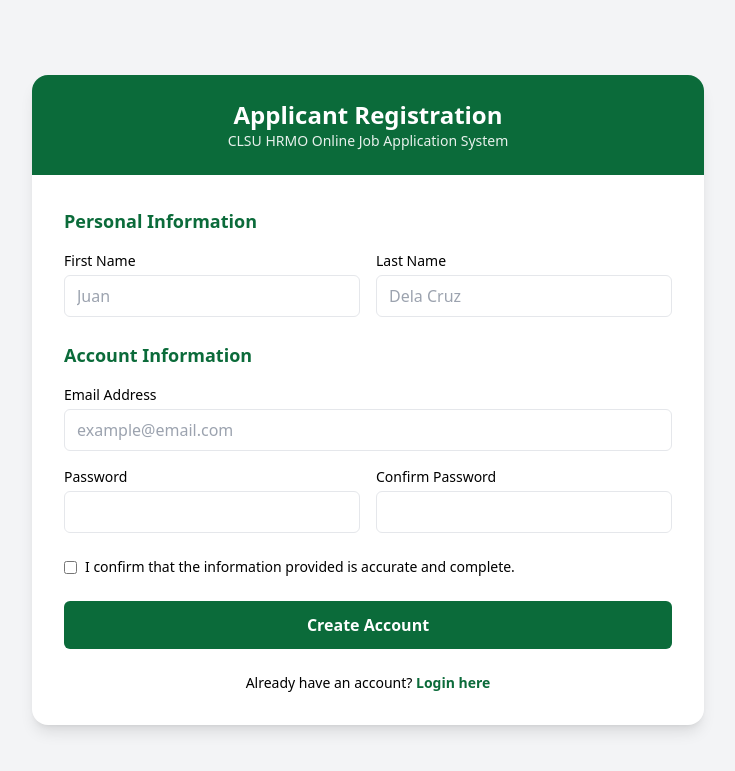
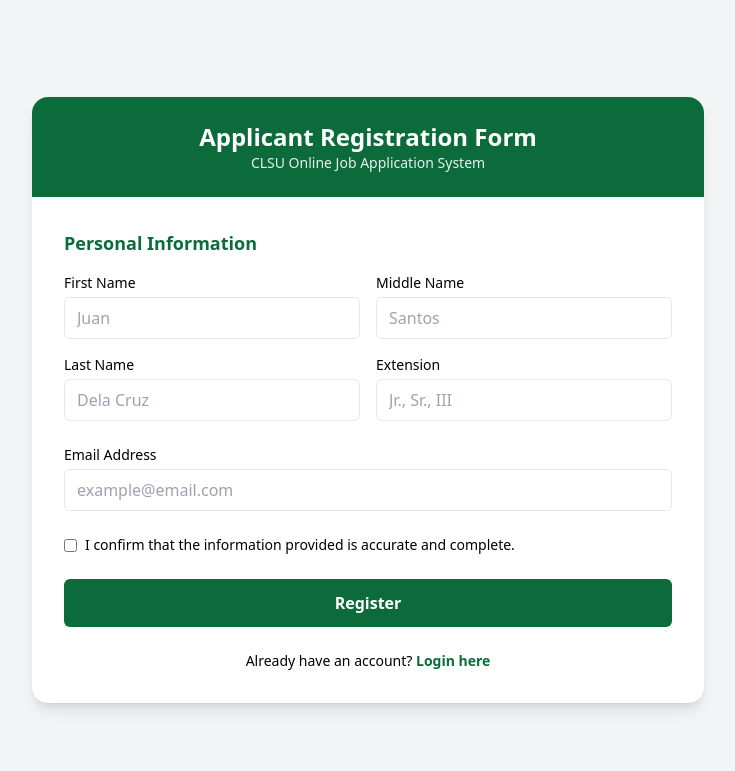
Before and after one commit to chenchensanchez15/CLSU-HRMO, a CodeIgniter 4 app: the page made by app/Views/register.php in a window 1280 px wide. Shown: the top 771 px of the page, without its empty margins (272-1007 px from the left). Run offline with PHP 8.4 and a stand-in for CodeIgniter, Linux system fonts and the light colour scheme; the template is opened without the code that fills it, so the values that code supplies are empty; some libraries are stand-ins or nearby versions.

Commit message:
registration

```diff
--- a/app/Config/Routes.php
+++ b/app/Config/Routes.php
@@ -19,3 +19,8 @@ $routes->get('/apply', function () {
 
 $routes->get('jobs', 'Jobs::index');           // List all jobs
 $routes->get('jobs/view/(:num)', 'Jobs::view/$1');  // View single job by ID
+// app/Config/Routes.php
+$routes->get('register', 'Register::index'); // or whatever controller/method
+
+$routes->get('register', 'Register::index');   // show the registration form
+$routes->post('register/save', 'Register::save');  // handle form submission
--- a/app/Views/register.php
+++ b/app/Views/register.php
@@ -6,7 +6,6 @@
     <meta name="viewport" content="width=device-width, initial-scale=1.0">
 
     <script src="https://cdn.tailwindcss.com"></script>
-
     <script>
         tailwind.config = {
             theme: {
@@ -25,44 +24,36 @@
 <div class="w-full max-w-2xl bg-white rounded-2xl shadow-lg overflow-hidden">
 
     <div class="bg-clsuGreen text-white px-8 py-6 text-center">
-        <h1 class="text-2xl font-bold">Applicant Registration</h1>
-        <p class="text-sm opacity-90">CLSU HRMO Online Job Application System</p>
+        <h1 class="text-2xl font-bold">Applicant Registration Form</h1>
+        <p class="text-sm opacity-90">CLSU Online Job Application System</p>
     </div>
 
-    <form class="p-8 space-y-6">
-
+ <form class="p-8 space-y-6" action="<?= base_url('register/save') ?>" method="post">
         <div>
             <h2 class="text-lg font-semibold text-clsuGreen mb-4">Personal Information</h2>
             <div class="grid grid-cols-1 md:grid-cols-2 gap-4">
                 <div>
                     <label class="block text-sm font-medium mb-1">First Name</label>
-                    <input type="text" class="w-full border rounded-md px-3 py-2 focus:ring-2 focus:ring-clsuGreen focus:outline-none" placeholder="Juan" required>
+                    <input type="text" name="first_name" class="w-full border rounded-md px-3 py-2 focus:ring-2 focus:ring-clsuGreen focus:outline-none" placeholder="Juan" required>
+                </div>
+                <div>
+                    <label class="block text-sm font-medium mb-1">Middle Name</label>
+                    <input type="text" name="middle_name" class="w-full border rounded-md px-3 py-2 focus:ring-2 focus:ring-clsuGreen focus:outline-none" placeholder="Santos" required>
                 </div>
                 <div>
                     <label class="block text-sm font-medium mb-1">Last Name</label>
-                    <input type="text" class="w-full border rounded-md px-3 py-2 focus:ring-2 focus:ring-clsuGreen focus:outline-none" placeholder="Dela Cruz" required>
+                    <input type="text" name="last_name" class="w-full border rounded-md px-3 py-2 focus:ring-2 focus:ring-clsuGreen focus:outline-none" placeholder="Dela Cruz" required>
+                </div>
+                <div>
+                    <label class="block text-sm font-medium mb-1">Extension</label>
+                    <input type="text" name="extension" class="w-full border rounded-md px-3 py-2 focus:ring-2 focus:ring-clsuGreen focus:outline-none" placeholder="Jr., Sr., III">
                 </div>
             </div>
         </div>
 
         <div>
-            <h2 class="text-lg font-semibold text-clsuGreen mb-4">Account Information</h2>
-            <div class="space-y-4">
-                <div>
-                    <label class="block text-sm font-medium mb-1">Email Address</label>
-                    <input type="email" class="w-full border rounded-md px-3 py-2 focus:ring-2 focus:ring-clsuGreen focus:outline-none" placeholder="example@email.com" required>
-                </div>
-                <div class="grid grid-cols-1 md:grid-cols-2 gap-4">
-                    <div>
-                        <label class="block text-sm font-medium mb-1">Password</label>
-                        <input type="password" class="w-full border rounded-md px-3 py-2 focus:ring-2 focus:ring-clsuGreen focus:outline-none" required>
-                    </div>
-                    <div>
-                        <label class="block text-sm font-medium mb-1">Confirm Password</label>
-                        <input type="password" class="w-full border rounded-md px-3 py-2 focus:ring-2 focus:ring-clsuGreen focus:outline-none" required>
-                    </div>
-                </div>
-            </div>
+            <label class="block text-sm font-medium mb-1">Email Address</label>
+            <input type="email" name="email" class="w-full border rounded-md px-3 py-2 focus:ring-2 focus:ring-clsuGreen focus:outline-none" placeholder="example@email.com" required>
         </div>
 
         <div class="flex items-start gap-2 text-sm">
@@ -71,7 +62,7 @@
         </div>
 
         <button type="submit" class="w-full bg-clsuGreen text-white py-3 rounded-md font-bold hover:bg-green-800 transition">
-            Create Account
+            Register
         </button>
 
         <p class="text-sm text-center">
```
Also changed, not shown: app/Controllers/Register.php (+18 -12 lines), app/Models/UserModel.php (+3 -8 lines), app/Views/job_view.php (+24 -26 lines).
